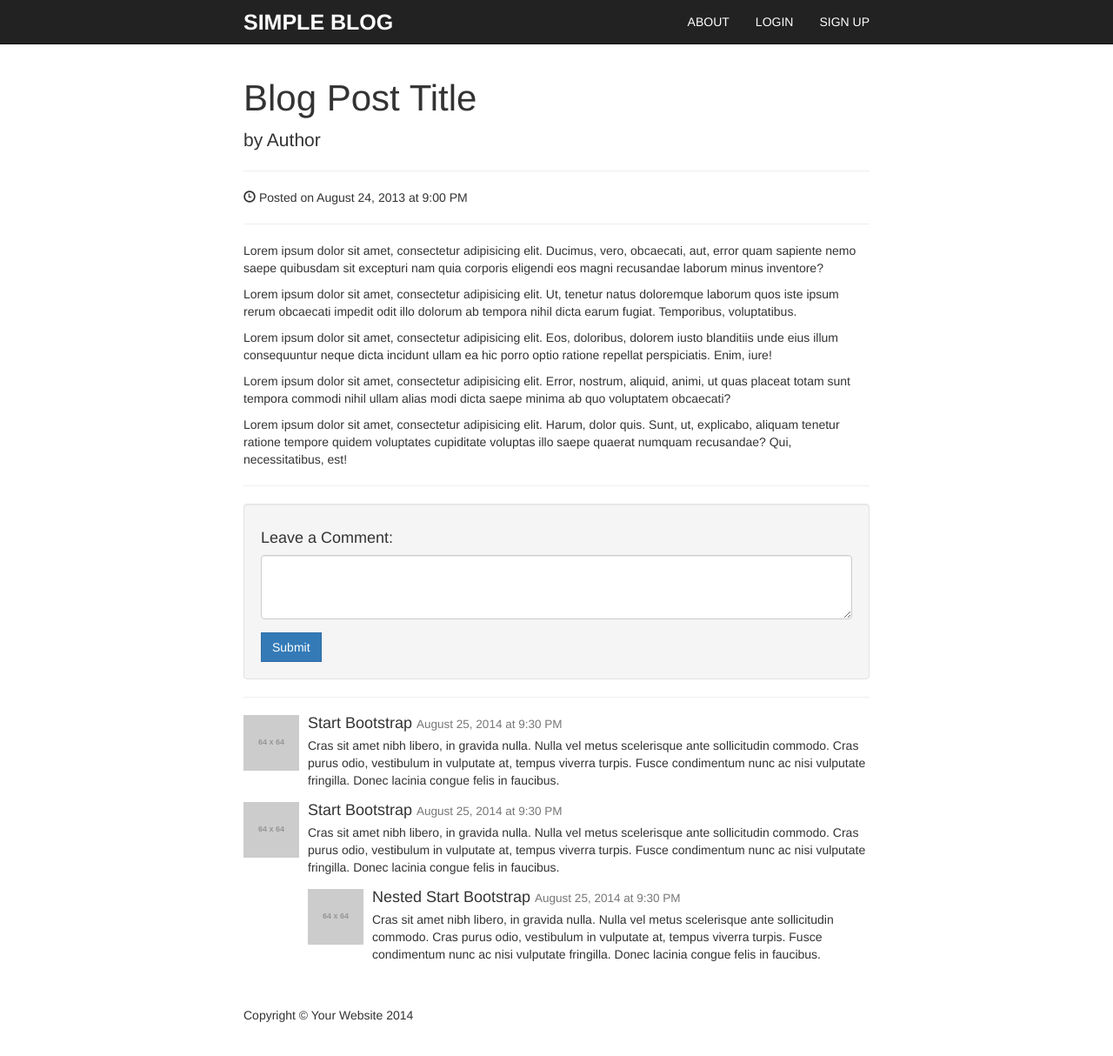
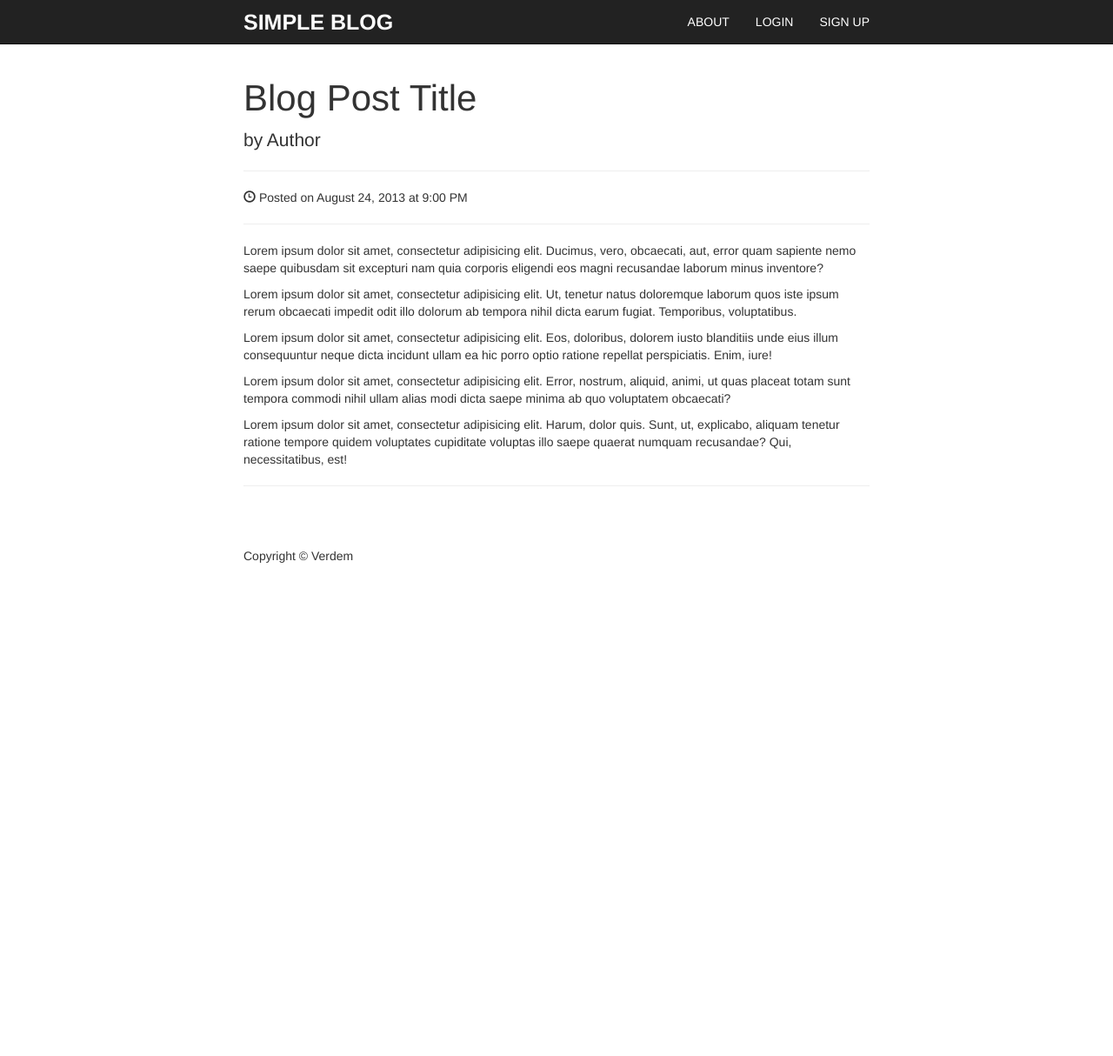
Before and after one commit to Verdem-crypto/verdem-crypto.github.io, a Jekyll site: the page gitblog/post.html, which Jekyll copies as it is, in a window 1280 px wide and 1237 px high. Shown: the top 1214 px of the window at 87% size. Built offline with Jekyll 4.4.1, drawn with Linux system fonts in a browser that asks for light colours.

Commit message:
Update post.html

```diff
--- a/gitblog/post.html
+++ b/gitblog/post.html
@@ -95,59 +95,6 @@
 
           <hr>
 
-          <!-- Blog Comments -->
-
-          <!-- Comments Form -->
-          <div class="well">
-            <h4>Leave a Comment:</h4>
-            <form role="form">
-              <div class="form-group">
-                <textarea class="form-control" rows="3"></textarea>
-              </div>
-              <button type="submit" class="btn btn-primary">Submit</button>
-            </form>
-          </div>
-
-          <hr>
-
-          <!-- Posted Comments -->
-
-          <!-- Comment -->
-          <div class="media">
-            <a class="pull-left" href="#">
-              <img class="media-object" src="http://placehold.it/64x64" alt="">
-            </a>
-            <div class="media-body">
-              <h4 class="media-heading">Start Bootstrap
-                <small>August 25, 2014 at 9:30 PM</small>
-              </h4>
-              Cras sit amet nibh libero, in gravida nulla. Nulla vel metus scelerisque ante sollicitudin commodo. Cras purus odio, vestibulum in vulputate at, tempus viverra turpis. Fusce condimentum nunc ac nisi vulputate fringilla. Donec lacinia congue felis in faucibus.
-            </div>
-          </div>
-
-          <!-- Comment -->
-          <div class="media">
-            <a class="pull-left" href="#">
-              <img class="media-object" src="http://placehold.it/64x64" alt="">
-            </a>
-            <div class="media-body">
-              <h4 class="media-heading">Start Bootstrap
-                <small>August 25, 2014 at 9:30 PM</small>
-              </h4>
-              Cras sit amet nibh libero, in gravida nulla. Nulla vel metus scelerisque ante sollicitudin commodo. Cras purus odio, vestibulum in vulputate at, tempus viverra turpis. Fusce condimentum nunc ac nisi vulputate fringilla. Donec lacinia congue felis in faucibus.
-              <!-- Nested Comment -->
-              <div class="media">
-                <a class="pull-left" href="#">
-                  <img class="media-object" src="http://placehold.it/64x64" alt="">
-                </a>
-                <div class="media-body">
-                  <h4 class="media-heading">Nested Start Bootstrap
-                    <small>August 25, 2014 at 9:30 PM</small>
-                  </h4>
-                  Cras sit amet nibh libero, in gravida nulla. Nulla vel metus scelerisque ante sollicitudin commodo. Cras purus odio, vestibulum in vulputate at, tempus viverra turpis. Fusce condimentum nunc ac nisi vulputate fringilla. Donec lacinia congue felis in faucibus.
-                </div>
-              </div>
-              <!-- End Nested Comment -->
             </div>
           </div>
 
@@ -163,7 +110,7 @@
       <div class="container">
         <div class="row">
           <div class="col-lg-12">
-            <p>Copyright &copy; Your Website 2014</p>
+            <p>Copyright &copy; Verdem</p>
           </div>
           <!-- /.col-lg-12 -->
         </div>
```
